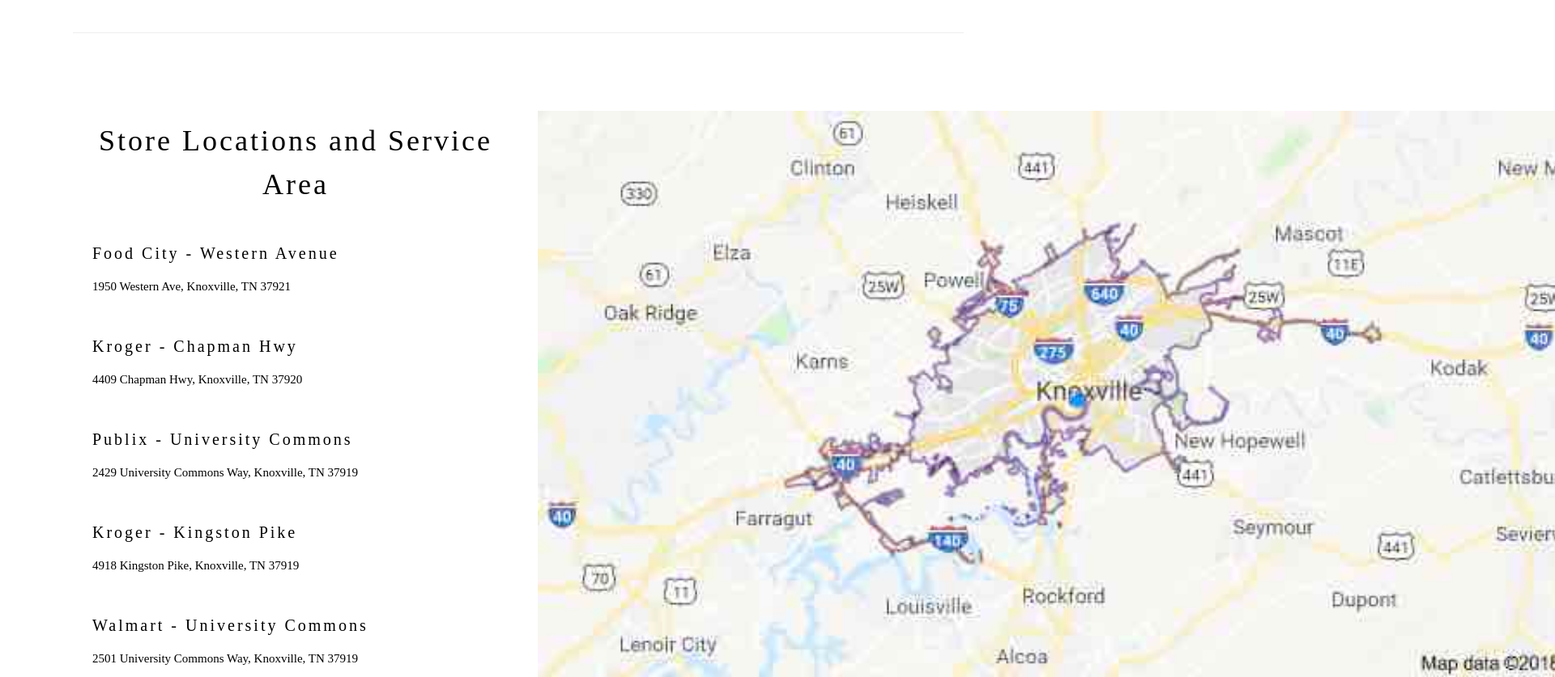
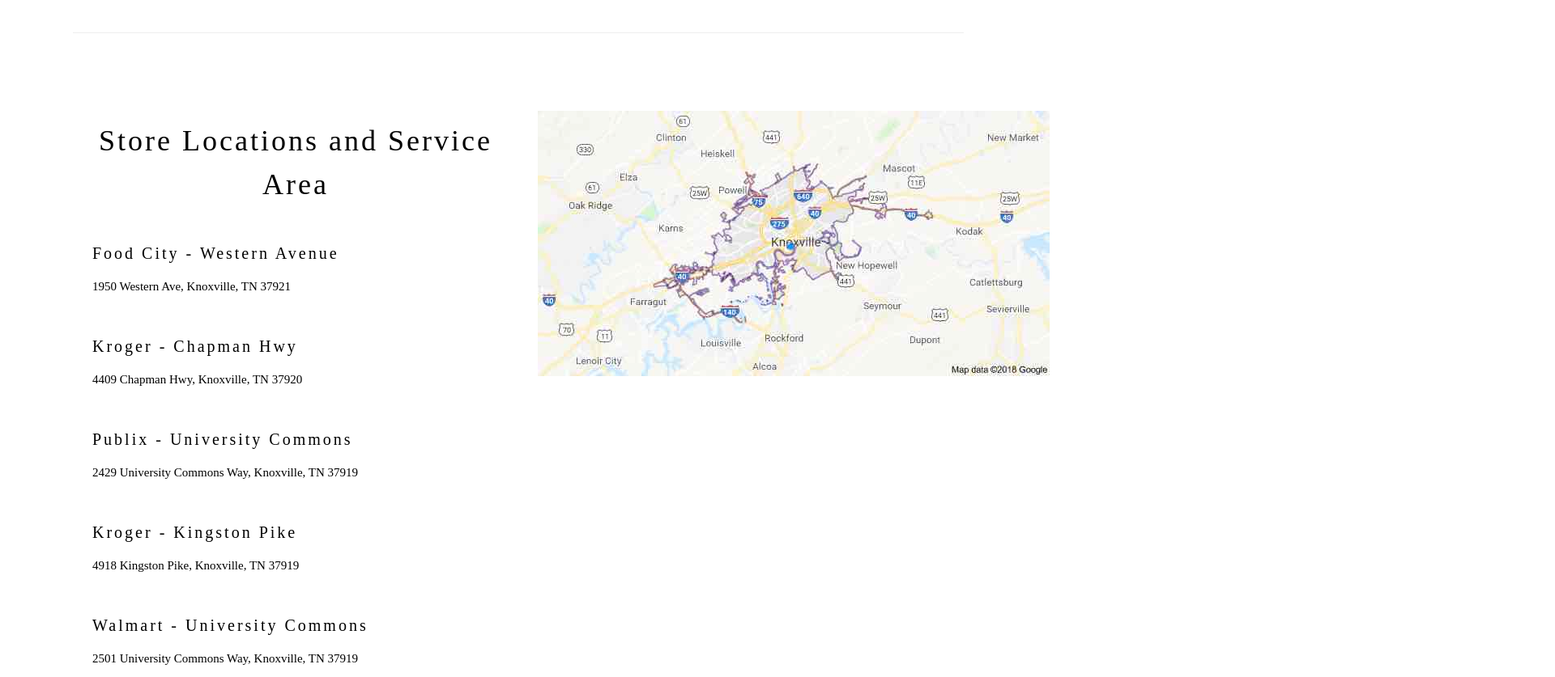
Before and after one commit to zeggers60/421-Project, a plain HTML site: page index.html in a window 1280 px wide. Shown: the part 1520-2357 px from the top of the page at 81% size, 1920 px wide, since content can reach past the window. Drawn offline with nearby package versions, Linux system fonts and the light colour scheme.

Commit message:
Update 421 Project

```diff
--- a/index.html
+++ b/index.html
@@ -74,7 +74,7 @@ h1,h2,h3,h4,h5,h6 {
     </div>
 
     <div class="w3-col l6 w3-padding-large">
-      <img src="MapKnoxEB.jpeg" widht="300" height="700">
+      <img src="MapKnoxEB.jpeg" style="height:100%">
     </div>
   </div>
 
```
